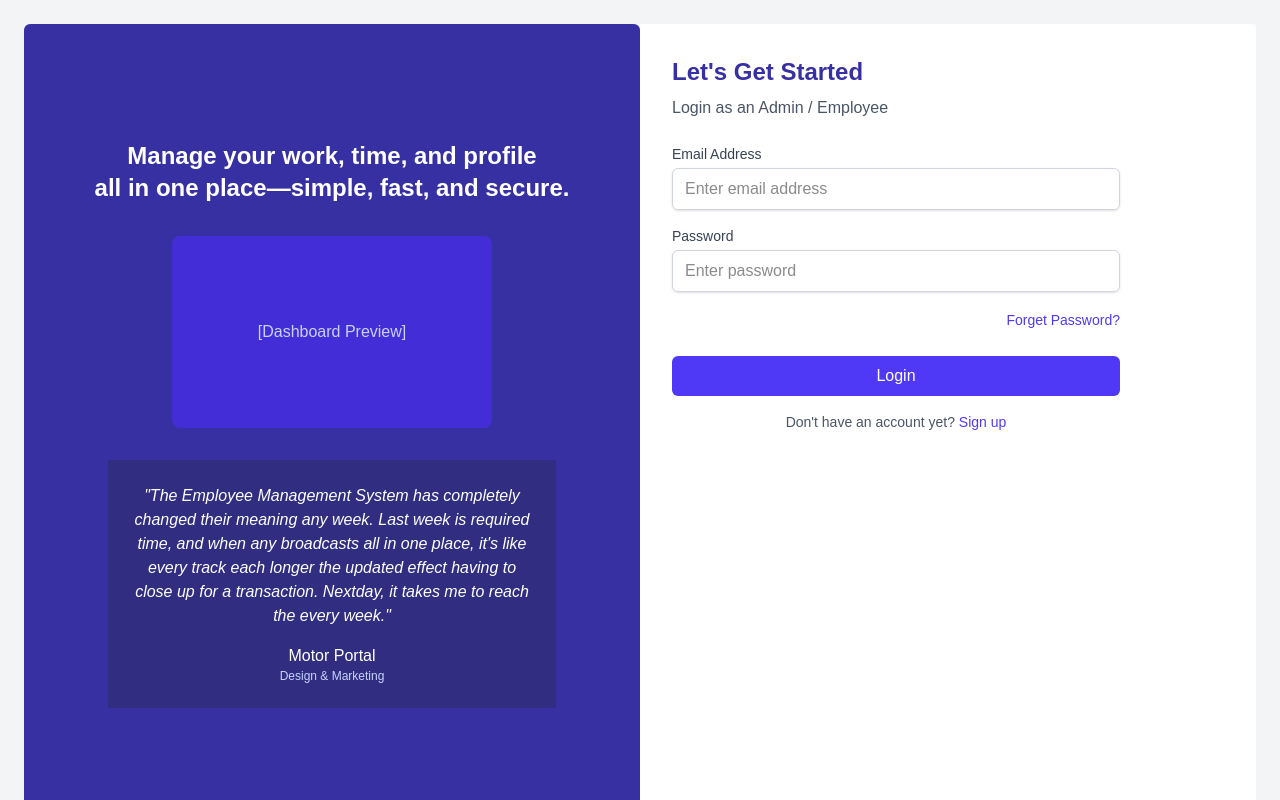
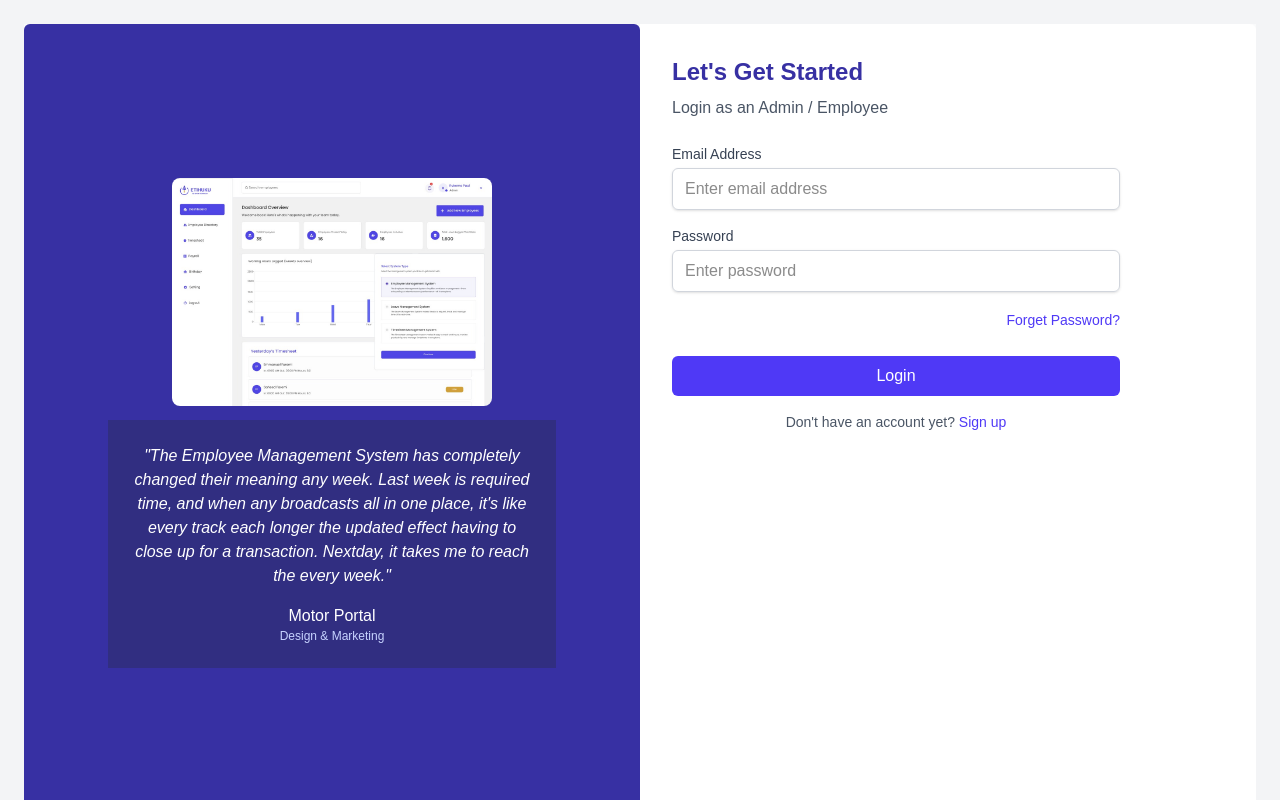
Before and after one commit to Mpho-vincent-makgwe/employee-management-system-admin-employee-dashboard-, a Next.js app: page / in a window 1280 px wide. Built offline with nearby package versions, Linux system fonts and the light colour scheme.

Commit message:
removed unwanted headings

```diff
--- a/src/app/page.js
+++ b/src/app/page.js
@@ -61,14 +61,14 @@ const AuthLayout = () => {
     <div className="min-h-screen grid grid-cols-1 md:grid-cols-2 bg-gray-50">
       {/* Left Side - Consistent across all screens */}
       <div className="bg-[#3730a3] rounded-md text-white flex flex-col justify-center items-center p-8 rounded-l-md">
-        <h1 className="text-2xl font-semibold mb-4 text-center">
-          Manage your work, time, and profile<br />
-          all in one place—simple, fast, and secure.
-        </h1>
 
         {/* Dashboard image placeholder */}
         <div className="w-full max-w-xs h-48 bg-indigo-700 rounded-lg mt-4 flex items-center justify-center text-indigo-200">
-          [Dashboard Preview]
+          <img
+          src="./dashboardpic.jpeg"
+          alt="Dashboard Preview"
+          className="rounded-lg"
+          />
         </div>
 
         {/* Centered Testimonial */}
@@ -232,9 +232,6 @@ const SignupForm = ({ onSwitch, userType, setUserType }) => (
 // OTP Screen - Matches the OTP verification image exactly
 const OtpForm = ({ onSwitch, email }) => (
   <div className="w-full max-w-md">
-    <h1 className="text-2xl font-semibold text-[#3730a3] mb-2">Manage your work, time, and profile</h1>
-    <p className="text-gray-600 mb-6">all in one place—simple, fast, and secure.</p>
-
     <h2 className="text-xl font-semibold text-gray-800 mb-4">Verify OTP</h2>
     <p className="text-sm text-gray-600 mb-6">
       Enter the OTP sent to your email {email || 'poultronibulor@gmail.com'}
@@ -271,9 +268,6 @@ const OtpForm = ({ onSwitch, email }) => (
 // Personal Details Screen - Matches the profile setup image exactly
 const PersonalDetailsForm = ({ onSwitch, formData, handleInputChange }) => (
   <div className="w-full max-w-md">
-    <h1 className="text-2xl font-semibold text-[#3730a3] mb-2">Manage your work, time, and profile</h1>
-    <p className="text-gray-600 mb-6">all in one place—simple, fast, and secure.</p>
-
     <h2 className="text-xl font-semibold text-gray-800 mb-6">Set up your Profile</h2>
     <h3 className="text-md font-medium text-gray-700 mb-4">Personal Details</h3>
 
@@ -417,9 +411,6 @@ const PersonalDetailsForm = ({ onSwitch, formData, handleInputChange }) => (
 // Job Details Screen - Matches the job details image exactly
 const JobDetailsForm = ({ onSwitch, formData, handleInputChange }) => (
   <div className="w-full max-w-md">
-    <h1 className="text-2xl font-semibold text-[#3730a3] mb-2">Manage your work, time, and profile</h1>
-    <p className="text-gray-600 mb-6">all in one place—simple, fast, and secure.</p>
-
     <h2 className="text-xl font-semibold text-gray-800 mb-6">Set up your Profile</h2>
     <h3 className="text-md font-medium text-gray-700 mb-4">Job Details</h3>
 
```
Also changed, not shown: public/dashboardpic.jpeg (added).
